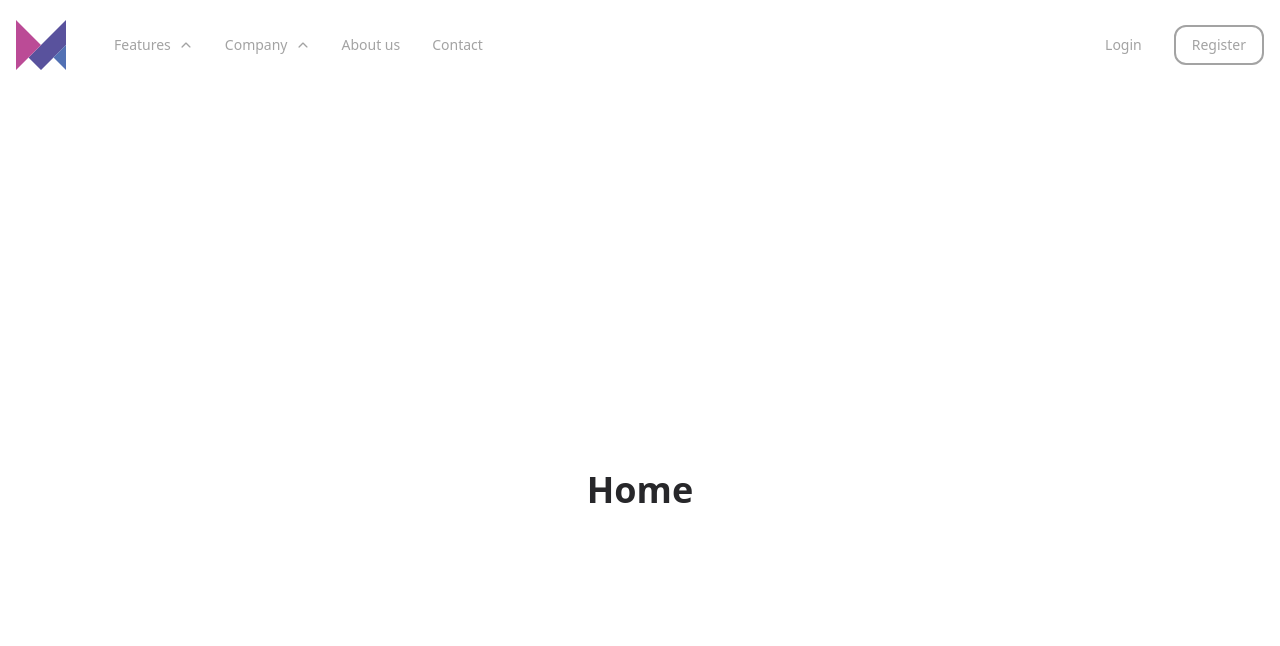
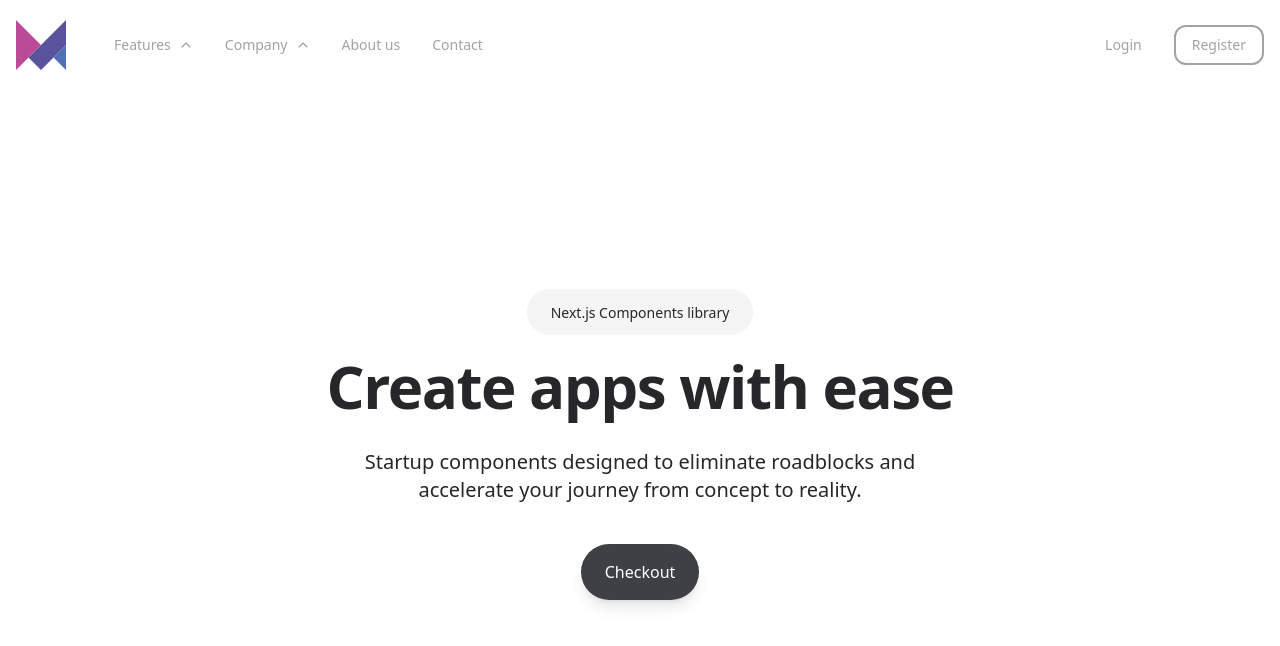
Before and after one commit to mcekov/nextjs-framer-motion, a Next.js app: page / in a window 1280 px wide. Shown: the top 646 px of the page. Built offline with nearby package versions, Linux system fonts and the light colour scheme.

Commit message:
Add homepage styles

```diff
--- a/src/app/page.jsx
+++ b/src/app/page.jsx
@@ -22,33 +22,30 @@ import WhileInView from "@/components/WhileInView";
 
 export default async function Home() {
   return (
-    <main className="grid h-screen place-content-center">
-      {/*  <BasicOfMotion /> */}
-      {/*  <Gestures /> */}
-      {/* <AnimationControls /> */}
-      {/* <ViewBasedAnimations /> */}
-      {/*    <ScrollAnimations /> */}
-      {/*   <SlideTabsNav /> */}
-      {/*  <AnimateBorder /> */}
-      {/* <HeroThemes variant="lime" />
-      <HeroThemes variant="red" />
-      <HeroThemes />
-      <HeroThemes variant="lime" />
-      <HeroThemes variant="red" /> */}
+    <section className="flex justify-center items-center bg-background h-[90vh]">
+      <div className="relative items-center w-full px-5 py-12 mx-auto lg:px-16 max-2-7xl md:px-12">
+        <div className="max-w-3xl mx-auto text-center">
+          <span className="w-auto px-6 py-3 rounded-full bg-neutral-100">
+            <span className="text-sm font-medium text-primary">
+              Next.js Components library
+            </span>
+          </span>
 
-      {/*  <UseInView /> */}
-      {/*     <div className="h-[150vh]" /> */}
-      {/*  <WhileInView /> */}
-      {/* <UseInView /> */}
-      {/* <UseScrollBasic /> */}
-      {/* <UseScrollAdvanced /> */}
-      {/* <UseScrollWithContainer /> */}
+          <h1 className="mt-8 text-4xl font-extrabold tracking-tight lg:text-6xl">
+            Create apps with ease
+          </h1>
+          <p className="max-w-xl mx-auto mt-8 text-base lg:text-xl text-secondary-foreground">
+            Startup components designed to eliminate roadblocks and accelerate
+            your journey from concept to reality.
+          </p>
 
-      {/* <UseScrollBasic /> */}
-      {/*  <UseScrollAdvanced /> */}
-      {/*  <div className="h-[150vh]" /> */}
-      {/*    <RevealLinks /> */}
-      <h1 className="text-4xl font-black">Home</h1>
-    </main>
+          <div className="flex justify-center max-w-sm mx-auto mt-10">
+            <button className="py-4 px-6 bg-zinc-700 rounded-full text-white hover:bg-zinc-600 shadow-lg">
+              Checkout
+            </button>
+          </div>
+        </div>
+      </div>
+    </section>
   );
 }
```
